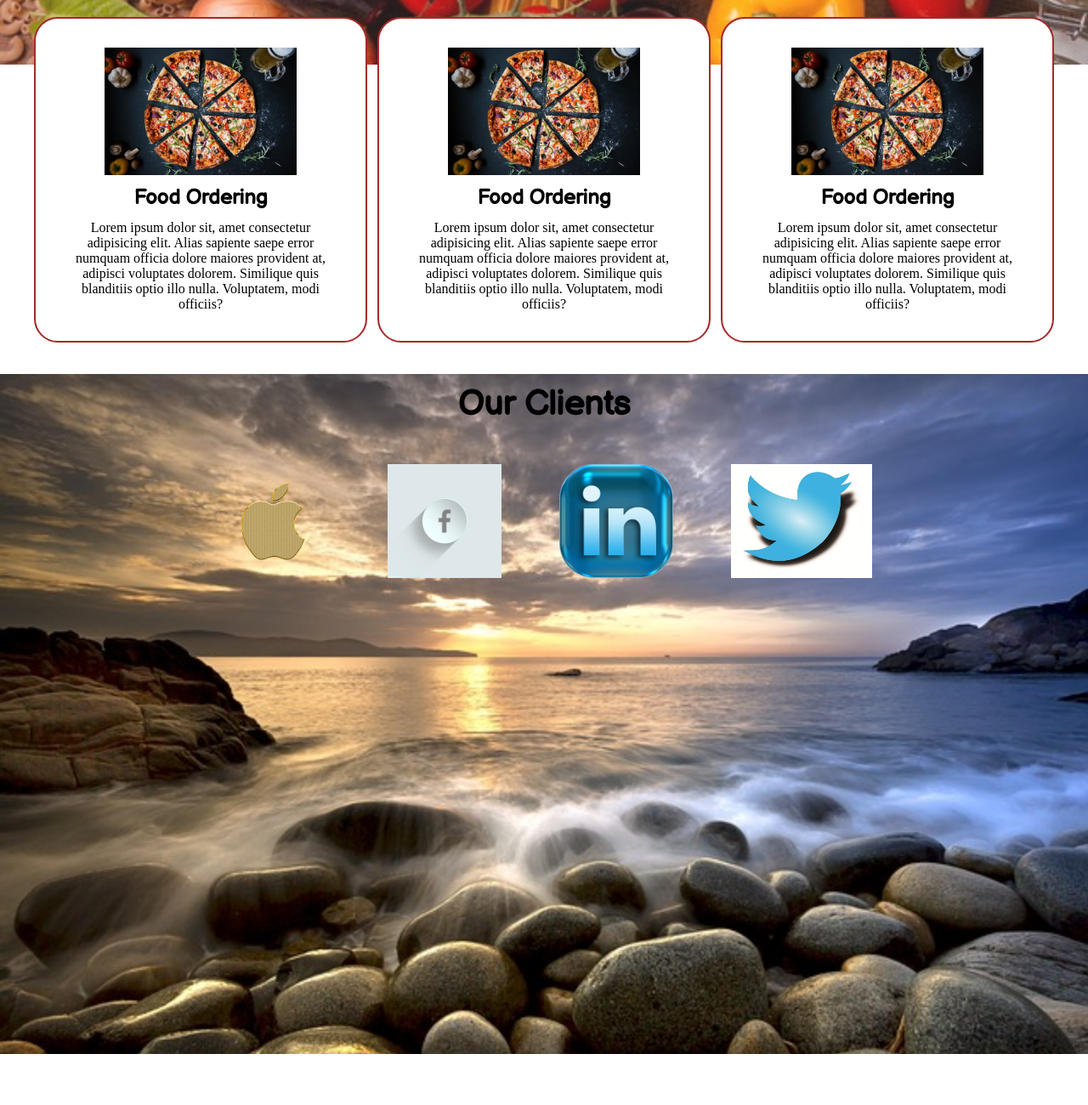
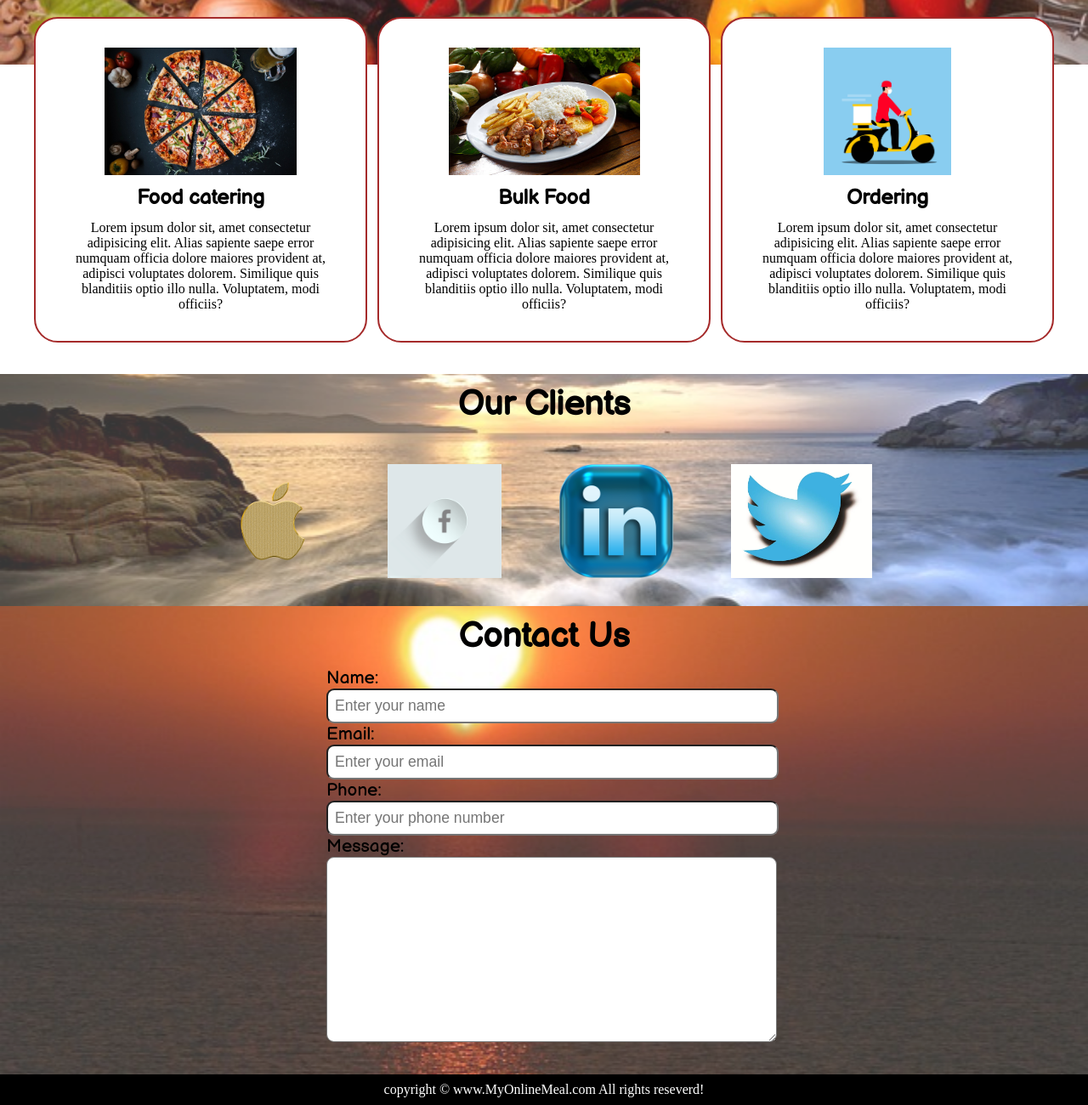
Before and after one commit to abdul-rehman07/Food-Services, a plain HTML site: page index.html in a window 1280 px wide. Shown: the part 724-2024 px from the top of the page at 85% size. Before the commit the page ends 1964 px from the top, so only its background shows below. Drawn offline with Linux system fonts and the light colour scheme.

Commit message:
make two more sector form and footer

```diff
--- a/css/style.css
+++ b/css/style.css
@@ -6,7 +6,7 @@
 #navbar {
     display: flex;
     align-items: center;
-    position: relative;
+    position: sticky;
     top: 0px;
 }
 
@@ -30,9 +30,9 @@
     position: absolute;
     z-index: -1;
     background-color: black;
-    height: 100%;
+    height: 95%;
     width: 100%;
-    opacity: 0.3;
+    opacity: 0.35;
 }
 
 #navbar ul li {
@@ -70,7 +70,7 @@
     position: absolute;
     z-index: -1;
     background: url(../img/italian-cuisine-2378729_640.jpg) no-repeat center center/cover;
-    height: 100% ;
+    height: 100%;
     min-height: 600px;
     width: 100%;
     opacity: 0.89;
@@ -89,40 +89,26 @@
     text-align: center;
     font-size: 1.5rem;
 }
-#services{
+
+#services {
     margin: 34px;
     display: flex;
 }
-#services .box{
+
+#services .box {
     border: 2px solid brown;
     padding: 34px;
     margin: 3px 6px;
     border-radius: 28px;
     background-color: rgb(255, 255, 255);
 }
-#services .box img{
+
+#services .box img {
     margin: auto;
     display: block;
     height: 150px;
 }
 
-
-
-
-
-
-.h-primary {
-    font-size: 2.5rem;
-    font-family: 'Balsamiq Sans', sans-serif;
-
-    padding: 12px;
-}
-.h-secondary {
-    font-size: 2.rem;
-    font-family: 'Balsamiq Sans', sans-serif;
-
-    padding: 12px;
-}
 
 .btn {
     padding: 6px 20px;
@@ -134,32 +120,91 @@ height: 150px;
     font-size: 1.5rem;
     cursor: pointer;
 }
-.center{
+
+.center {
     text-align: center;
 }
 
 
-#client-section{
-    height: 344px;
+#client-section {
+    height: 273px;
 }
-#client-section::before{
+
+#client-section::before {
     content: '';
     background: url(../img/the-beach-3266660_640.jpg) no-repeat center center/cover;
-    height: 100%;
+    height: 273px;
     width: 100%;
-    opacity: 1.3;
+    opacity: 0.79;
     position: absolute;
     z-index: -1;
 }
-#clients{
+
+#clients {
     display: flex;
     justify-content: center;
     align-items: center;
 }
-#clients img{
-    height:  134px;
+
+#clients img {
+    height: 134px;
 }
-.client-item{
+
+.client-item {
     padding: 34px;
     /* margin: 23px; */
 }
+
+#contact {
+    position: relative;
+}
+
+#contact::before {
+    content: '';
+    position: absolute;
+    height: 100%;
+    width: 100%;
+    background: url(../img/vitamin-2732432_640.jpg) no-repeat center center/cover;
+    z-index: -1;
+    opacity: 0.8;
+}
+
+    .h-primary {
+        font-size: 2.5rem;
+        font-family: 'Balsamiq Sans', sans-serif;
+
+        padding: 12px;
+    }
+
+    .h-secondary {
+        font-size: 2.rem;
+        font-family: 'Balsamiq Sans', sans-serif;
+
+        padding: 12px;
+    }
+    footer{
+        background-color: black;
+        color: white;
+        padding: 9px 20px;
+    }
+    #contact-box{
+        display: flex;
+        justify-content: center;
+       align-items: center;
+       padding-bottom: 34px;
+    }
+    #contact-box input,
+    #contact-box textarea{
+      width: 100%;
+      padding: 0.5rem;
+      font-size: 1.1rem;
+      border-radius: 9px;
+    }
+    #contact-box form{
+        width: 40%;
+    }
+    #contact-box label{
+        font-size: 1.3rem;
+        font-family: 'Balsamiq Sans', sans-serif;
+
+    }
--- a/index.html
+++ b/index.html
@@ -4,7 +4,7 @@
 <head>
     <meta charset="UTF-8">
     <meta name="viewport" content="width=device-width, initial-scale=1.0">
-    <title>Best Online Food Services</title>
+    <title>Best Online Food Services | MyOnlineMeal </title>
     <link rel="stylesheet" href="css/style.css">
     <link href="https://fonts.googleapis.com/css2?family=Balsamiq+Sans&display=swap" rel="stylesheet">
 </head>
@@ -33,17 +33,17 @@
         <div id="services">
             <div class="box">
                 <img src="img/pizza-3007395_1280.jpg" alt="">
-                <h2 class="h-secondary center">Food Ordering</h2>
+                <h2 class="h-secondary center">Food catering</h2>
                 <p class="center">Lorem ipsum dolor sit, amet consectetur adipisicing elit. Alias sapiente saepe error numquam officia dolore maiores provident at, adipisci voluptates dolorem. Similique quis blanditiis optio illo nulla. Voluptatem, modi officiis?</p>
             </div>
             <div class="box">
-                <img src="img/pizza-3007395_1280.jpg" alt="">
-                <h2 class="h-secondary center">Food Ordering</h2>
+                <img src="img/istockphoto-518244098-612x612.jpg" alt="">
+                <h2 class="h-secondary center">Bulk Food</h2>
                 <p class="center">Lorem ipsum dolor sit, amet consectetur adipisicing elit. Alias sapiente saepe error numquam officia dolore maiores provident at, adipisci voluptates dolorem. Similique quis blanditiis optio illo nulla. Voluptatem, modi officiis?</p>
             </div>
             <div class="box">
-                <img src="img/pizza-3007395_1280.jpg" alt="">
-                <h2 class="h-secondary center">Food Ordering</h2>
+                <img src="img/man-6051503_640.webp" alt="">
+                <h2 class="h-secondary center"> Ordering</h2>
                 <p class="center">Lorem ipsum dolor sit, amet consectetur adipisicing elit. Alias sapiente saepe error numquam officia dolore maiores provident at, adipisci voluptates dolorem. Similique quis blanditiis optio illo nulla. Voluptatem, modi officiis?</p>
             </div>
         </div>
@@ -65,6 +65,34 @@
             </div>
         </div>
     </section>
+    <section id="contact">
+        <h1 class="h-primary center">Contact Us</h1>
+        <div id="contact-box">
+            <form action="">
+                <div class="form-group">
+                    <label for="name">Name: </label>
+                    <input type="text" name="name" name="name" placeholder="Enter your name">
+                </div>
+                <div class="form-group">
+                    <label for="name">Email: </label>
+                    <input type="email" name="name" name="name" placeholder="Enter your email">
+                </div>
+                <div class="form-group">
+                    <label for="name">Phone: </label>
+                    <input type="phone" name="name" name="name" placeholder="Enter your phone number">
+                </div>
+                <div class="form-group">
+                    <label for="name">Message: </label>
+                   <textarea name="message" id="message" cols="30" rows="10"></textarea>
+                </div>
+            </form>
+        </div>
+    </section>
+    <footer>
+        <div class="center">
+            copyright &copy; www.MyOnlineMeal.com All rights reseverd!
+        </div>
+    </footer>
 </body>
 
 </html>
```
Also changed, not shown: img/istockphoto-518244098-612x612.jpg (added), img/man-6051503_640.webp (added), img/vitamin-2732432_640.jpg (added). Lines whose indentation alone changed are shown as unchanged.
